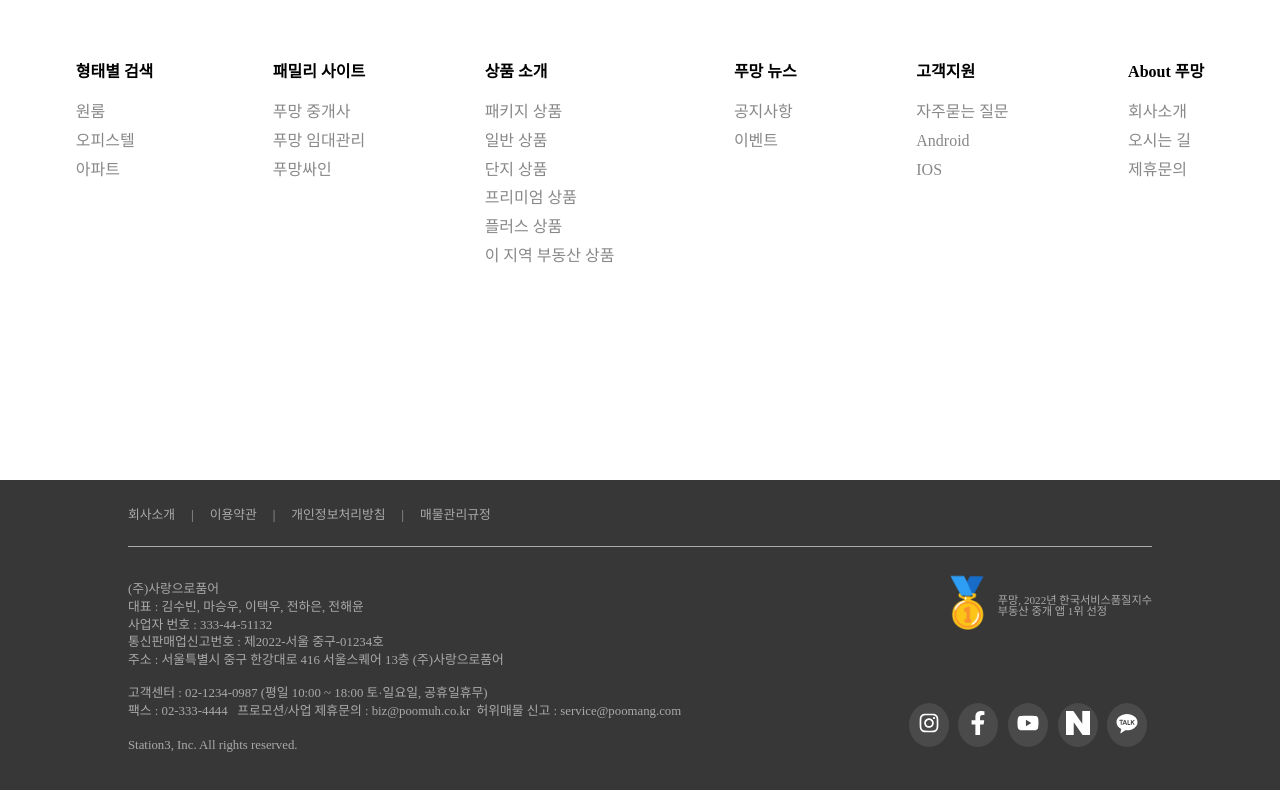
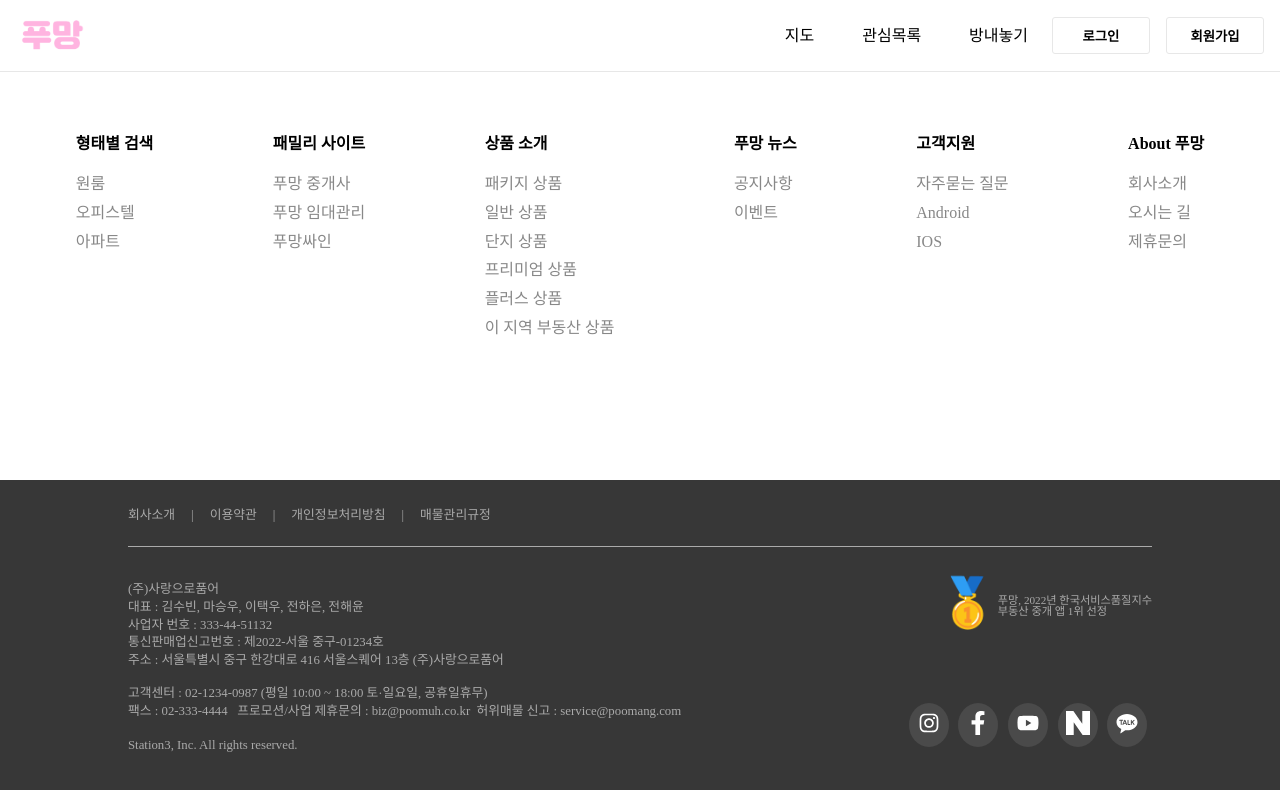
Before and after one commit to 0teklee/Poomuh-front, a React (Create React App) app: page / in a window 1280 px wide. Shown: the top 790 px of the page. Built offline with nearby package versions, Linux system fonts and the light colour scheme; a web font is replaced by a local one.

Commit message:
[Add] Header 레이아웃 및 navigate 기능 구현

```diff
--- a/src/components/header/Header.js
+++ b/src/components/header/Header.js
@@ -1,8 +1,78 @@
 import React from 'react';
 import styled from 'styled-components';
+import { useNavigate } from 'react-router-dom';
 
 function Header() {
-  return <div>Header</div>;
+  const navigate = useNavigate();
+  return (
+    <Wrapper>
+      <LogoWrapper onClick={() => navigate('/')}>
+        <HeaderLogo src="images/logo_header.png" />
+      </LogoWrapper>
+      <MenuWrapper>
+        <Link onClick={() => navigate('/search')}>지도</Link>
+        <Link onClick={() => navigate('/favorite')}>관심목록</Link>
+        <Link onClick={() => navigate('/manage/form')}>방내놓기</Link>
+        <Button onClick={() => navigate('/login')}>
+          <Login>로그인</Login>
+        </Button>
+        <Button onClick={() => navigate('/signup')}>
+          <SignUp>회원가입</SignUp>
+        </Button>
+      </MenuWrapper>
+    </Wrapper>
+  );
 }
 
 export default Header;
+
+const Wrapper = styled.div`
+  width: 100%;
+  height: 4.5rem;
+  display: flex;
+  justify-content: space-between;
+  border-bottom: 1px solid rgb(231, 231, 231);
+`;
+const LogoWrapper = styled.div`
+  width: 4.5rem;
+  height: 100%;
+  margin-left: 1rem;
+  :hover {
+    cursor: pointer;
+  }
+`;
+const HeaderLogo = styled.img`
+  width: 100%;
+  margin-top: 0.8rem;
+`;
+const MenuWrapper = styled.div`
+  display: flex;
+  justify-content: flex-end;
+  margin: auto 0;
+  width: 80%;
+`;
+const Link = styled.p`
+  margin: auto 1.5rem;
+  :hover {
+    color: #326cf9;
+    cursor: pointer;
+  }
+`;
+const Button = styled.button`
+  margin-right: 1rem;
+  padding: 0.5rem;
+  border: 1px solid rgb(231, 231, 231);
+  border-radius: 3px;
+  background-color: white;
+  font-weight: bold;
+  :hover {
+    cursor: pointer;
+    background-color: #fafafa;
+  }
+`;
+const Login = styled.p`
+  width: 5rem;
+`;
+const SignUp = styled.p`
+  width: 5rem;
+`;
--- a/src/pages/main/Main.js
+++ b/src/pages/main/Main.js
@@ -1,9 +1,11 @@
 import React from 'react';
 import styled from 'styled-components';
 import Footer from '../../components/footer/Footer';
+import Header from '../../components/header/Header';
 function Main() {
   return (
     <>
+      <Header />
       <MainContainer>
         <ListBox>
           <Title>형태별 검색</Title>
```
Also changed, not shown: public/images/logo_header.png (added).
